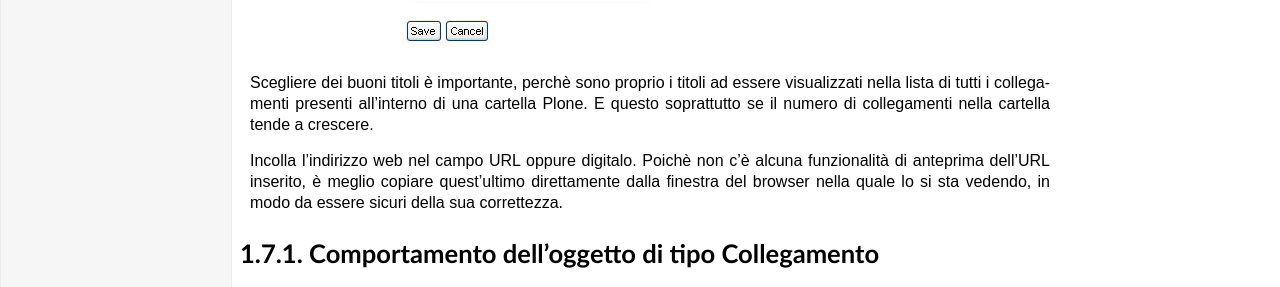
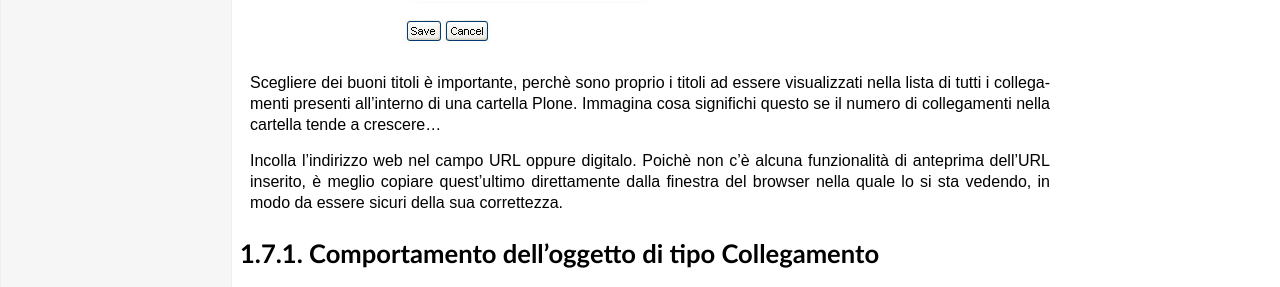
Before and after one commit to plone-it/collective.italiandocumentation, a Sphinx documentation site: the page built from source/adding-content/adding-links.rst, in a window 1280 px wide. Shown: the part 1108-1395 px from the top of the page. Built offline with Sphinx 7.4.7, drawn with Linux system fonts in a browser that asks for light colours; pages that are not in the unit, such as notebooks, are missing from menus.

Commit message:
Update adding-links.rst

```diff
--- a/source/adding-content/adding-links.rst
+++ b/source/adding-content/adding-links.rst
@@ -24,7 +24,7 @@ Avrai accesso al pannello Aggiungi Collegamento:
 
 Scegliere dei buoni titoli è importante, perchè sono proprio i titoli
 ad essere visualizzati nella lista di tutti i collegamenti presenti all'interno di una cartella Plone.
-E questo soprattutto se il numero di collegamenti nella cartella tende a crescere.
+Immagina cosa significhi questo se il numero di collegamenti nella cartella tende a crescere...
 
 Incolla l'indirizzo web nel campo URL oppure digitalo. Poichè non c'è alcuna
 funzionalità di anteprima dell'URL inserito, è meglio copiare quest'ultimo direttamente dalla finestra
```
